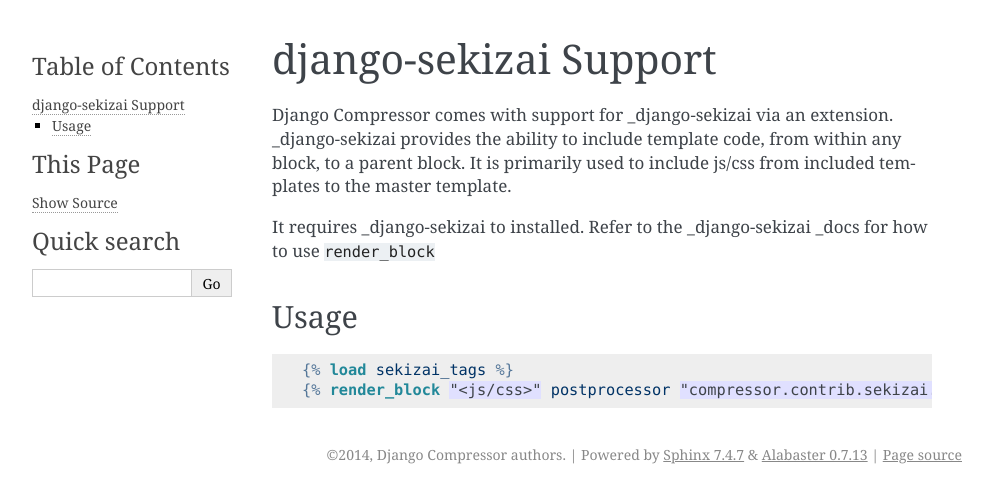
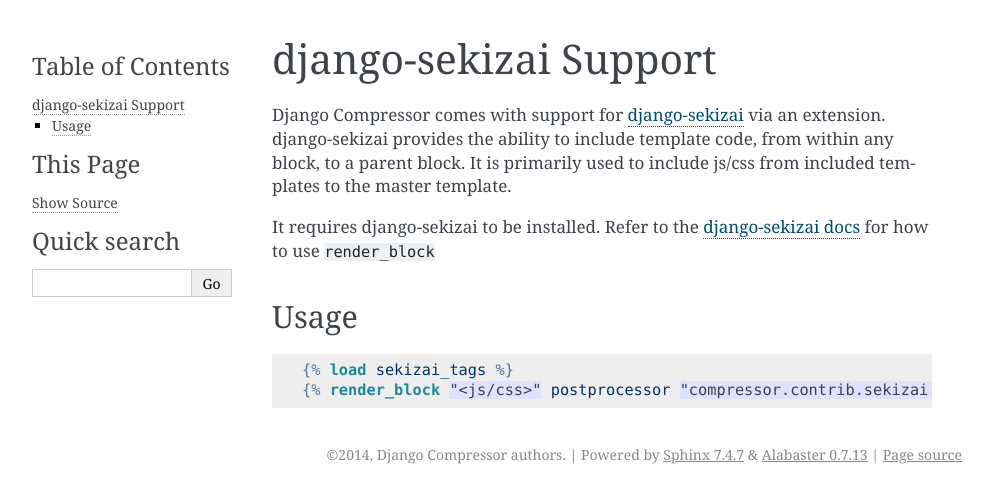
Before and after one commit to MichaelMatschiner/django-compressor, a Sphinx documentation site: the page built from docs/django-sekizai.txt, in a window 1280 px wide. Shown: the top 503 px of the page, without its empty margins (148-1140 px from the left). Built offline with Sphinx 7.4.7, drawn with Linux system fonts in a browser that asks for light colours.

Commit message:
Fix link markup

```diff
--- a/docs/django-sekizai.txt
+++ b/docs/django-sekizai.txt
@@ -3,12 +3,12 @@
 django-sekizai Support
 ======================
 
-Django Compressor comes with support for _django-sekizai via an extension.
-_django-sekizai provides the ability to include template code, from within
+Django Compressor comes with support for django-sekizai_ via an extension.
+django-sekizai provides the ability to include template code, from within
 any block, to a parent block. It is primarily used to include js/css from
 included templates to the master template.
 
-It requires _django-sekizai to installed. Refer to the _django-sekizai _docs
+It requires django-sekizai to be installed. Refer to the `django-sekizai docs`_
 for how to use ``render_block``
 
 Usage
```
Also changed, not shown: other parts of docs/django-sekizai.txt (+1 -1 lines).
